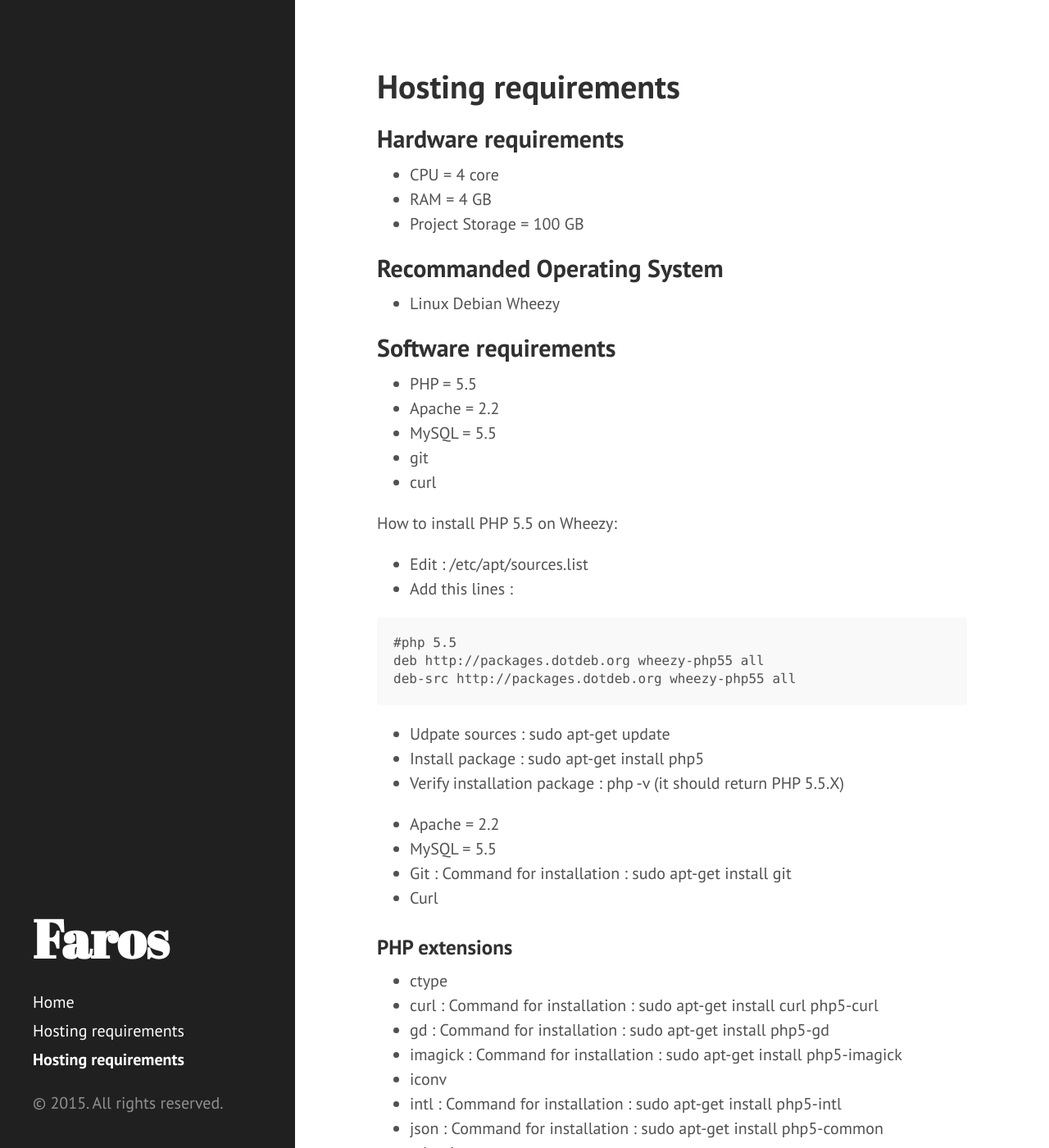
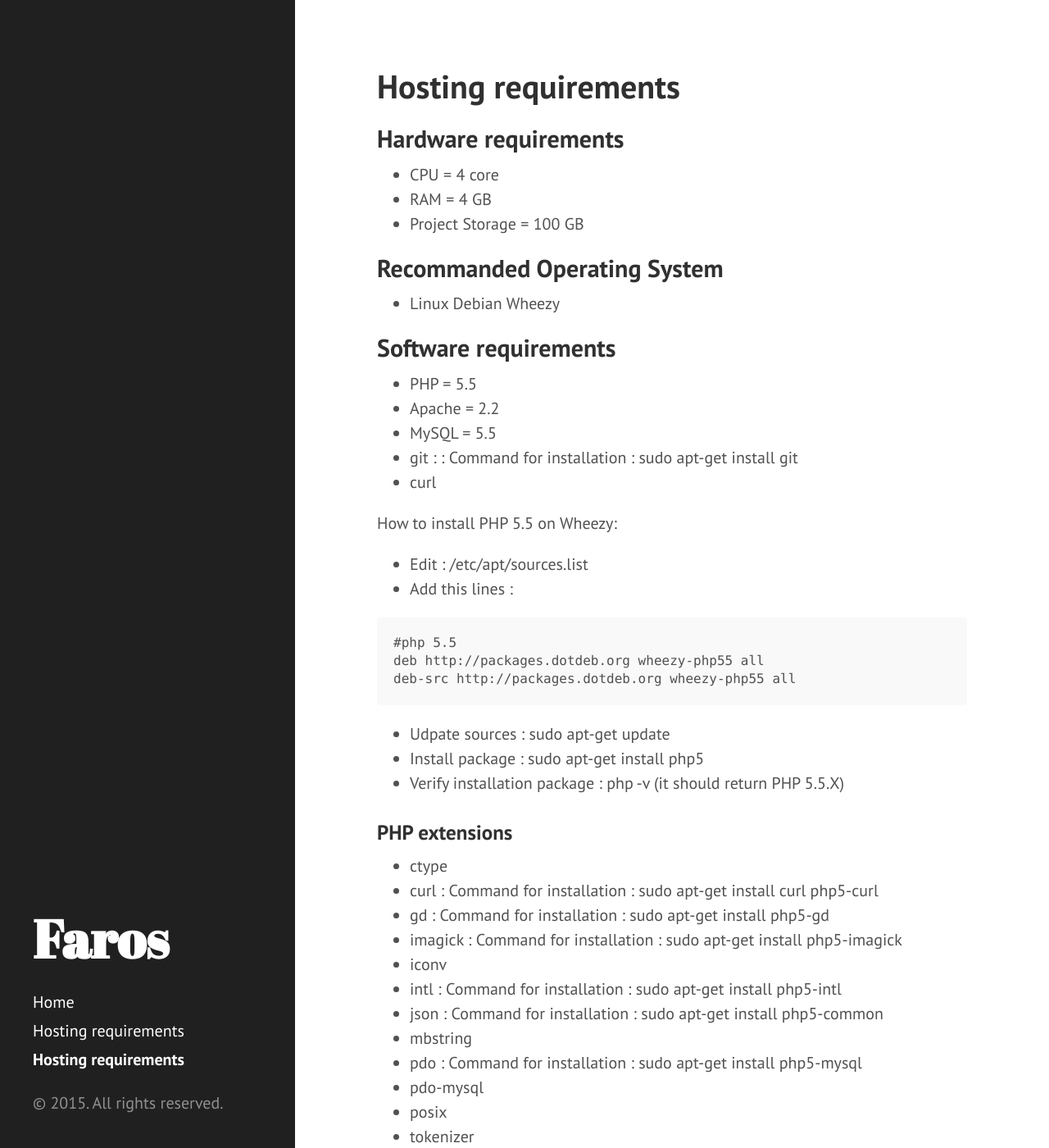
Before and after one commit to le-phare/le-phare.github.io, a Jekyll site: the page built from requirements_ima.md, in a window 1280 px wide and 1400 px high. Shown: the whole window at 82% size. Built offline with Jekyll 4.4.1, drawn with Linux system fonts in a browser that asks for light colours; Markdown is read by kramdown in place of the engine named in the settings.

Commit message:
Update requirements_ima.md

```diff
--- a/requirements_ima.md
+++ b/requirements_ima.md
@@ -34,11 +34,6 @@ deb-src http://packages.dotdeb.org wheezy-php55 all
  - Udpate sources : sudo apt-get update
  - Install package : sudo apt-get install php5
  - Verify installation package : php -v (it should return PHP 5.5.X)
-
- - Apache = 2.2
- - MySQL = 5.5
- - Git : Command for installation : sudo apt-get install git
- - Curl
 
 ### PHP extensions
 
```
Also changed, not shown: other parts of requirements_ima.md (+1 -1 lines).
